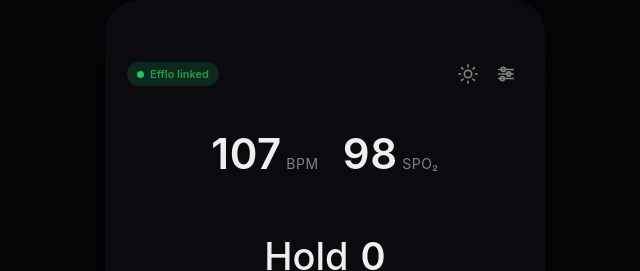
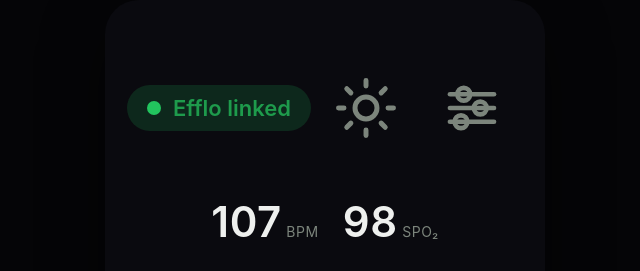
Before and after one commit to RickLnd/Efflo_Bar, a plain HTML site: page index.html in a window 1280 px wide. Shown: the top 271 px of the page, without its empty margins (315-955 px from the left). Drawn offline with Linux system fonts and the light colour scheme.

Commit message:
Add files via upload

```diff
--- a/index.html
+++ b/index.html
@@ -21,9 +21,9 @@
 .hdr{flex:0 0 auto;padding:57px 22px 2px;display:flex;flex-direction:column;align-items:center}
 .hbar{width:100%;display:flex;align-items:center;justify-content:space-between}
 .tools{display:flex;gap:4px}
-.conn{display:inline-flex;align-items:center;gap:6px;font-size:11px;font-weight:600;padding:5px 10px;border-radius:999px;background:rgba(34,197,94,.16);color:#1e9b4c}
-.conn .dot{width:7px;height:7px;border-radius:50%;background:var(--acc)}
-.iconbtn{width:34px;height:34px;border-radius:50%;display:flex;align-items:center;justify-content:center;border:none;background:transparent;color:var(--mut);cursor:pointer}.iconbtn svg{width:22px;height:22px}
+.conn{display:inline-flex;align-items:center;gap:12px;font-size:22px;font-weight:600;padding:10px 20px;border-radius:999px;background:rgba(34,197,94,.16);color:#1e9b4c}
+.conn .dot{width:14px;height:14px;border-radius:50%;background:var(--acc)}
+.iconbtn{width:102px;height:102px;border-radius:50%;display:flex;align-items:center;justify-content:center;border:none;background:transparent;color:var(--mut);cursor:pointer}.iconbtn svg{width:66px;height:66px}
 .vitline{display:flex;gap:24px;align-items:baseline;margin-top:37px}
 .vitline span{font-size:14px;letter-spacing:.04em;text-transform:uppercase;color:var(--mut)}
 .vitline b{font-size:42px;font-weight:600;color:var(--ink)}
@@ -68,7 +68,7 @@
 .floatbtn.on{color:var(--cic);background:var(--acc)}
 .set{position:absolute;inset:0;background:var(--bg);z-index:60;display:flex;flex-direction:column;transform:translateX(100%);transition:transform .32s cubic-bezier(.4,0,.2,1);overflow:hidden}
 .set.show{transform:translateX(0)}
-.set .shead{flex:0 0 auto;display:flex;align-items:center;gap:12px;padding:20px 20px 8px}
+.set .shead{flex:0 0 auto;display:flex;align-items:center;gap:12px;padding:64px 20px 8px}
 .set .back{width:34px;height:34px;border-radius:50%;display:flex;align-items:center;justify-content:center;border:none;background:rgba(127,127,127,.14);color:var(--ink);cursor:pointer}.set .back svg{width:20px;height:20px}
 .set h2{margin:0;font-size:22px;font-weight:600;color:var(--ink)}
 .set .sub{font-size:12px;color:var(--mut);margin-top:2px}
```
